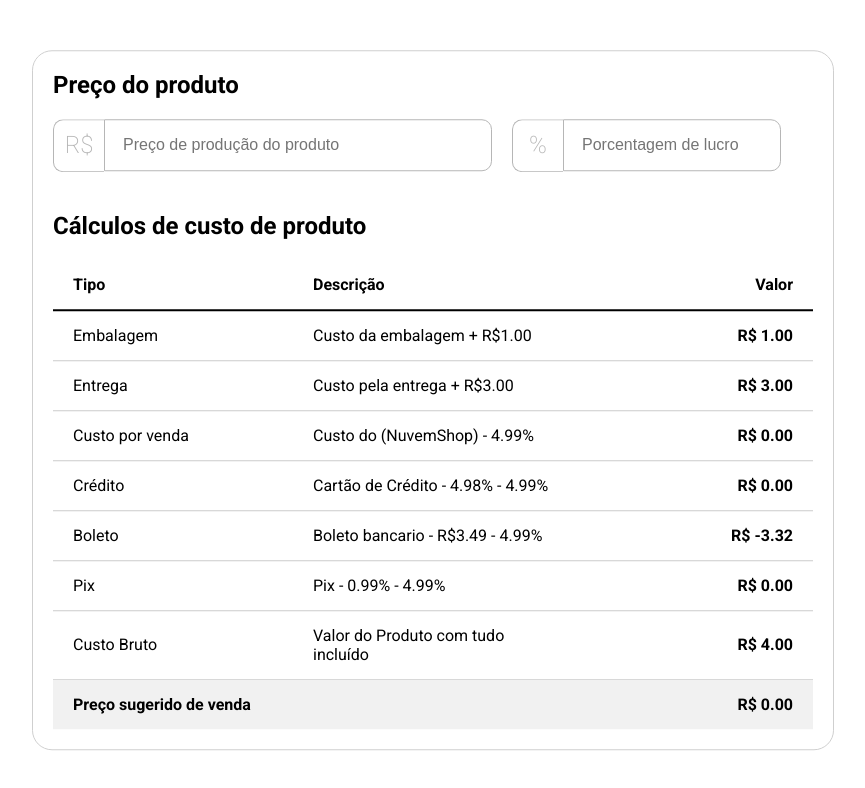
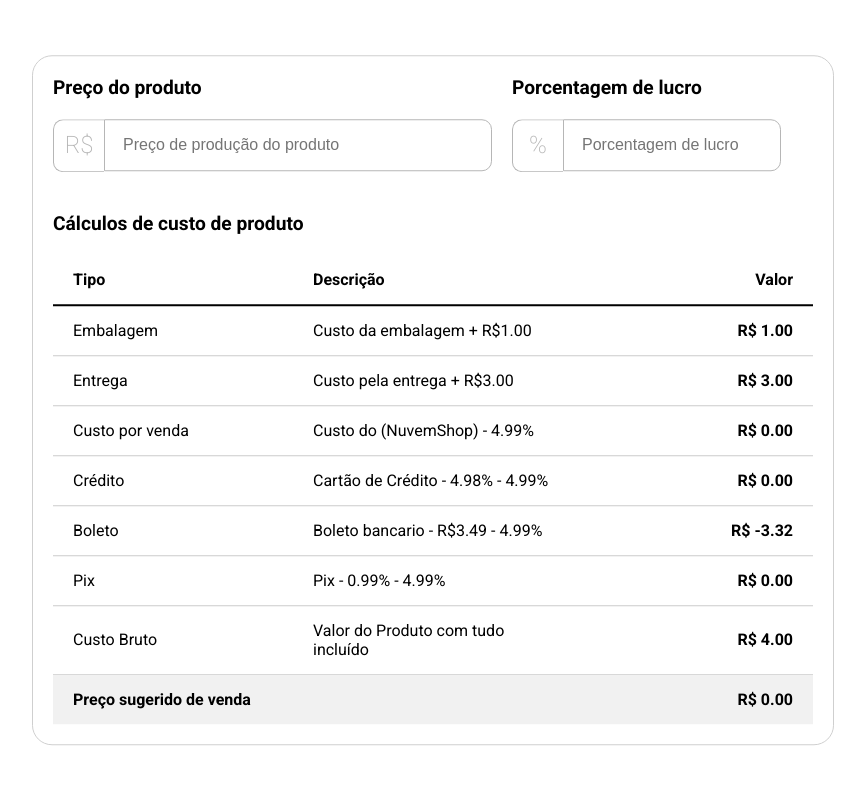
Before and after one commit to Mateus-desig/Product-pricing, a React (Vite) app: page / in a window 1280 px wide. Shown: the top 788 px of the page, without its empty margins (207-1072 px from the left). Built offline with nearby package versions, Linux system fonts and the light colour scheme.

Commit message:
Beta teste

```diff
--- a/index.html
+++ b/index.html
@@ -9,7 +9,8 @@
   <link href="https://fonts.googleapis.com/css2?family=Roboto:ital,wght@0,100..900;1,100..900&display=swap" rel="stylesheet">
 </head>
 <body>
-  <div id="content"></div>
+  <div id="content">
+  </div>
 </body>
 <script type="module" src="/src/main.tsx"></script>
 </html>
--- a/src/App.css
+++ b/src/App.css
@@ -17,7 +17,7 @@
 .title-he,
 .title {
   font-weight: bold;
-  font-size: 1.5rem;
+  font-size: 1.2rem;
   user-select: none;
 }
 
--- a/src/header.tsx
+++ b/src/header.tsx
@@ -14,6 +14,7 @@ function Header({ productVal, onChange }: HeaderProps) {
     const handlerInput = (e: React.FormEvent<HTMLInputElement>) => {
 
         const val = e.currentTarget.value
+
         // Permitir apenas números e pontos.
         if (/^\d*\.?\d*$/.test(val) || val === "") {
             onChange(val)
@@ -44,19 +45,26 @@ function Header({ productVal, onChange }: HeaderProps) {
 
     return (
         <div className="he-ct">
+
+            <div className="inputs">
+
+                <div>
                     <div className="title-he">Preço do produto</div>
-            <div className="inputs">
+
                     <div className="ct-ip">
                         <div className="type">R$</div>
                         <input
                             className="pdt-vl"
                             type="text"
                             onInput={handlerInput}
-                        value={productVal}
+                            onFocus={() => setProfitPercentage("")}
                             placeholder="Preço de produção do produto"
                         />
                     </div>
+                </div>
 
+                <div>
+                    <div className="title-he">Porcentagem de lucro</div>
                     <div className="ct-ip">
                         <div className="type">%</div>
                         <input
@@ -70,6 +78,9 @@ function Header({ productVal, onChange }: HeaderProps) {
 
                 </div>
             </div>
+
+        </div>
+
     )
 }
 
--- a/src/table.tsx
+++ b/src/table.tsx
@@ -126,7 +126,7 @@ function Table({ productVal }: TableProps) {
             <div className="price total">
                 <div className="cell">Preço sugerido de venda</div>
                 <div className="cell"></div>
-                <div className="cell amount">R$ 0.00</div>
+                <div className="cell amount">R$ {baseValue.toFixed(2)}</div>
             </div>
         </div>
     )
```
Lines whose indentation alone changed are shown as unchanged.
